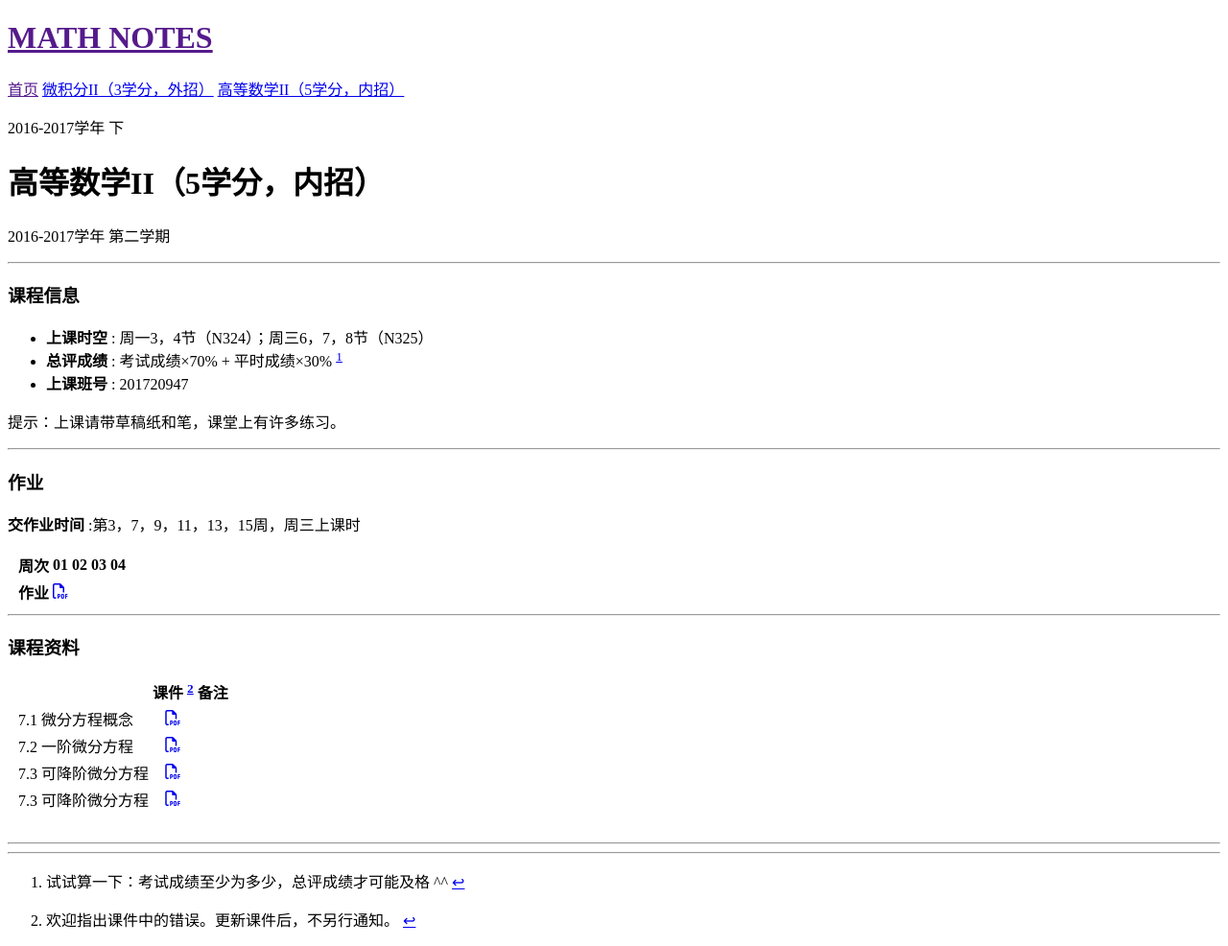
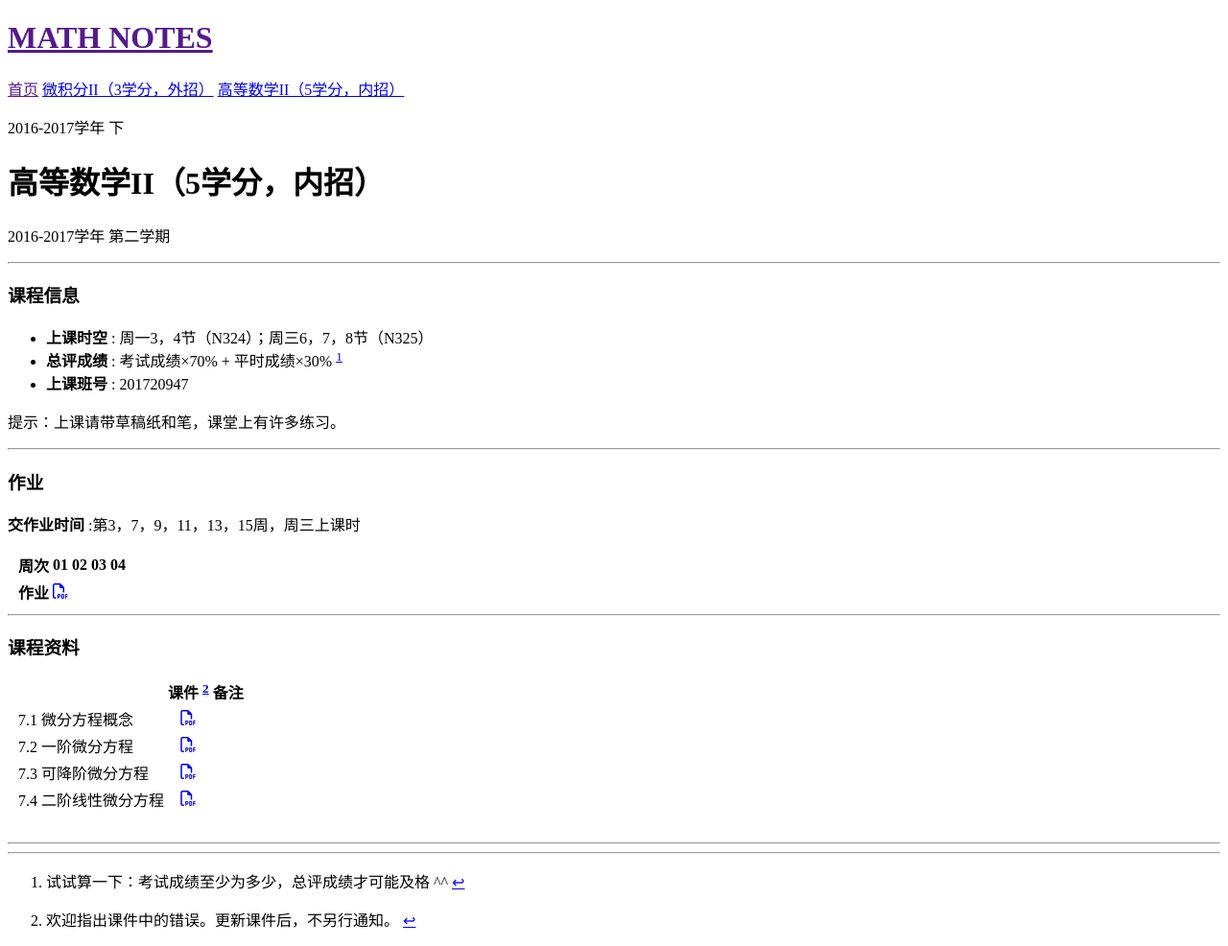
Before and after one commit to liang-teaching/liang-teaching.github.io, a Jekyll site: the page built from 2017_spring_calculus_II_5pt/index.md, in a window 1280 px wide. Shown: the whole page at 96% size. Built offline with Jekyll 4.4.1, drawn with Linux system fonts in a browser that asks for light colours; nearby versions of some CDN libraries.

Commit message:
typos
typos

```diff
--- a/2017_spring_calculus_II_5pt/index.md
+++ b/2017_spring_calculus_II_5pt/index.md
@@ -42,7 +42,7 @@ __交作业时间__ :第3，7，9，11，13，15周，周三上课时
 |  | 7.1 微分方程概念 |  <a href="lectures/07_a_微分方程概念_2017.pdf" target="_blank"><i class="fa fa-file-pdf-o" aria-hidden="true"></i></a>    | |
 |  | 7.2 一阶微分方程 |  <a href="lectures/07_b_一阶微分方程_2017.pdf" target="_blank"><i class="fa fa-file-pdf-o" aria-hidden="true"></i></a>    | |
 |  | 7.3 可降阶微分方程 | <a href="lectures/07_c_可降阶微分方程_2017.pdf" target="_blank"><i class="fa fa-file-pdf-o" aria-hidden="true"></i></a>    |      |
-|  | 7.3 可降阶微分方程 | <a href="lectures/07_d_二阶线性微分方程_2017.pdf" target="_blank"><i class="fa fa-file-pdf-o" aria-hidden="true"></i></a>    |      |
+|  | 7.4 二阶线性微分方程 | <a href="lectures/07_d_二阶线性微分方程_2017.pdf" target="_blank"><i class="fa fa-file-pdf-o" aria-hidden="true"></i></a>    |      |
 |  |  |      |      |
 
 
```
